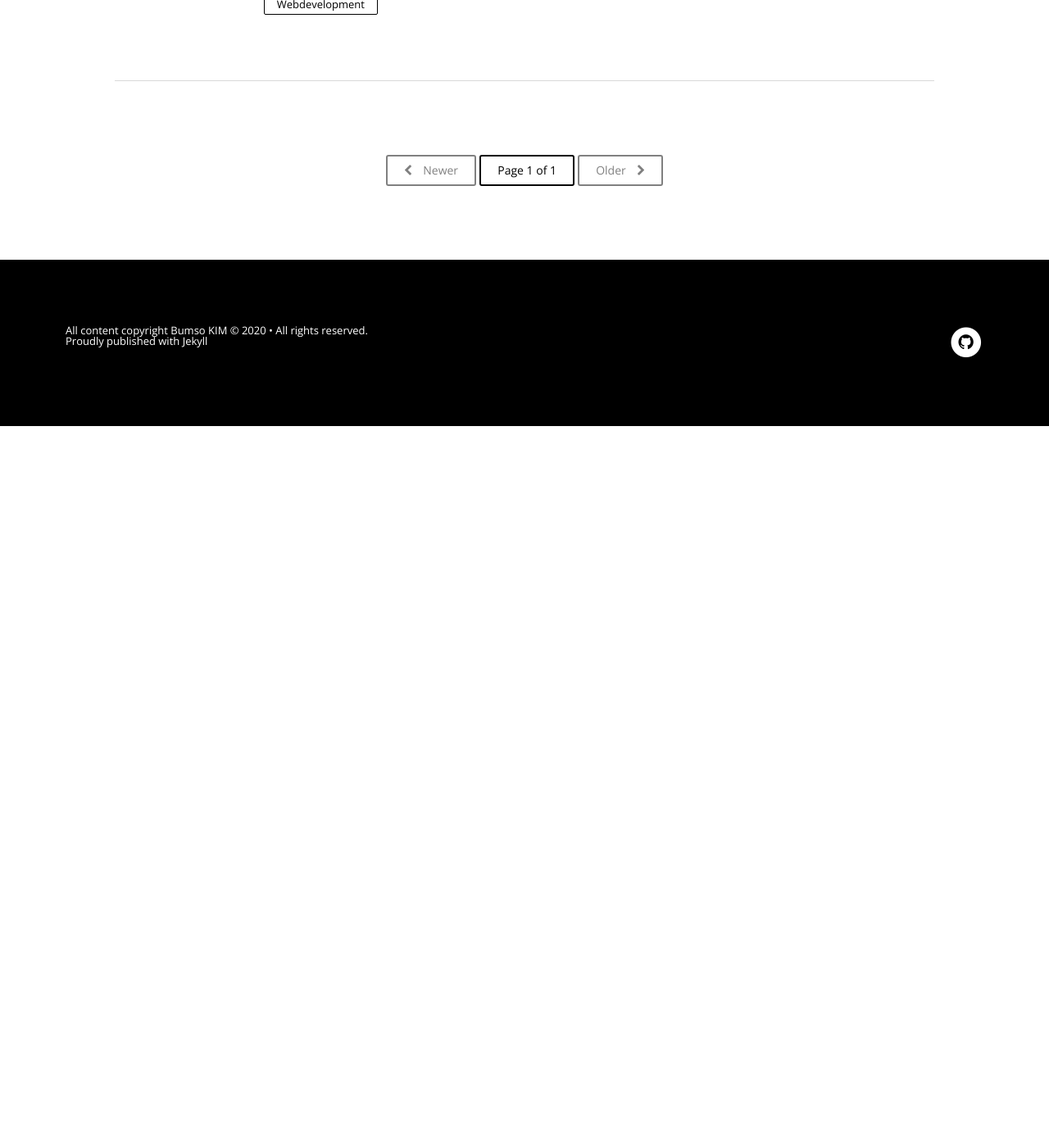
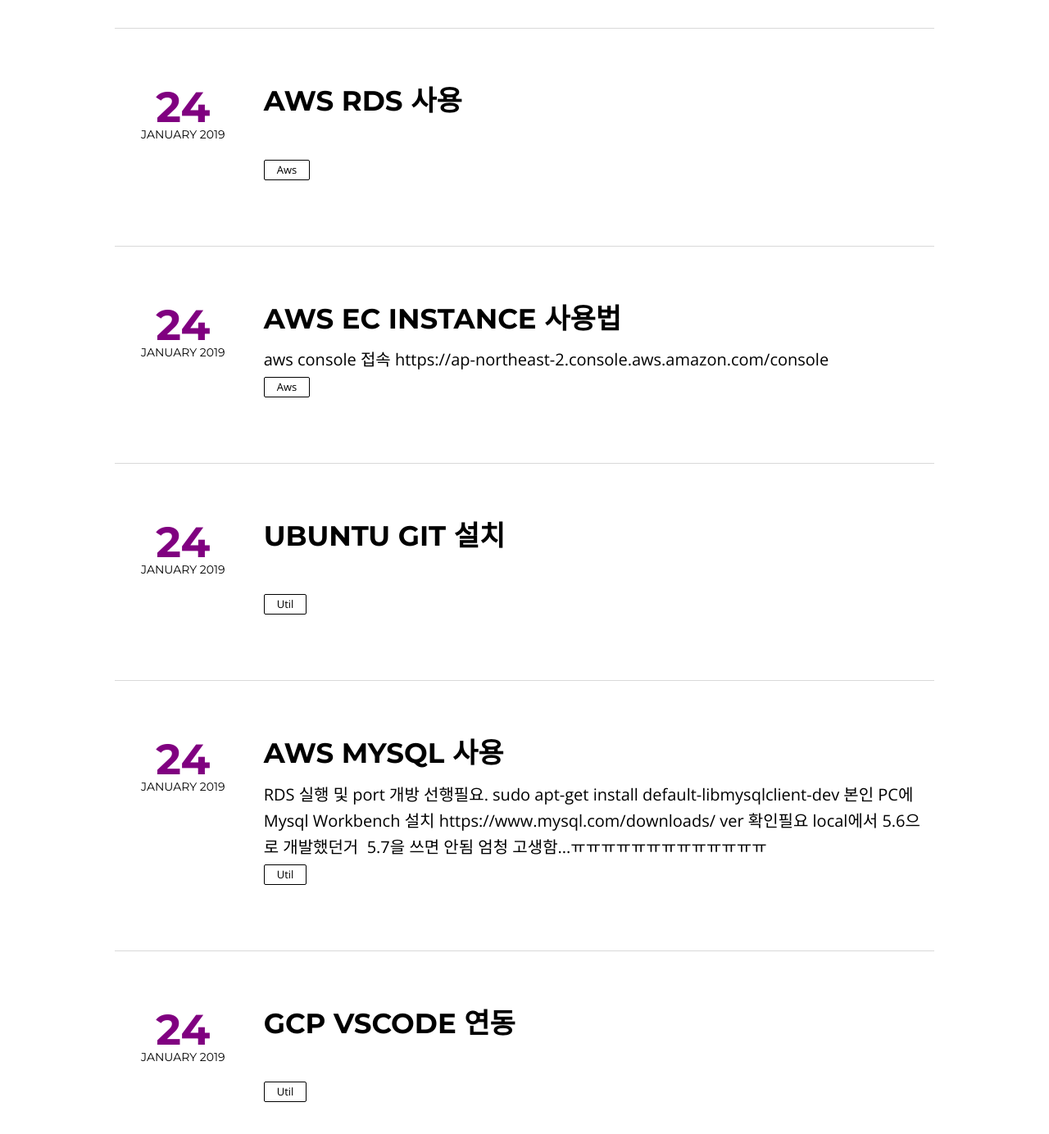
Before and after one commit to kimbumso/kimbumso.github.io, a Jekyll site: the page built from index.html, in a window 1280 px wide and 1400 px high, scrolled down 1696 px. Shown: the top 1384 px of the window at 82% size. Built offline with Jekyll 4.4.1, drawn with Linux system fonts in a browser that asks for light colours; nearby versions of some CDN libraries; the list of posts is cut into pages by our own code; before the commit the page ends 2216 px from its top, so only the background shows below that; some of the changed text lies outside the part shown.

```diff
--- /dev/null
+++ b/_posts/2019-01-24-Util_EBCLI.md
@@ -0,0 +1,33 @@
+---
+layout: post
+title: "EBCLI 설치"
+description:
+headline:
+modified: 2020-02-24
+category: Util
+tags: [jekyll]
+imagefeature:
+mathjax:
+chart:
+comments: true
+featured: true
+---
+
+<p><img src="https://adb-bucket3.s3.amazonaws.com/media/ckupload/2019/11/17/image_6vyZpDa.png" style="height:1080px; width:1920px" /></p>
+
+<p>https://github.com/aws/aws-elastic-beanstalk-cli-setup.git</p>
+
+<pre>
+./aws-elastic-beanstalk-cli-setup/scripts/bundled_installer 경로로 이동</pre>
+
+<h4><code>bundled_installer 실행</code></h4>
+
+<p><img src="https://adb-bucket3.s3.amazonaws.com/media/ckupload/2019/11/17/image_8E7zxpx.png" style="height:1080px; width:1920px" /></p>
+
+<p>&nbsp;</p>
+
+<p>&nbsp;</p>
+
+<p>&nbsp;</p>
+
+<p>&nbsp;</p>
--- /dev/null
+++ b/_posts/2019-01-24-Util_GCPVSCODE.md
@@ -0,0 +1,28 @@
+---
+layout: post
+title: "GCP VSCode 연동"
+description:
+headline:
+modified: 2020-02-24
+category: util
+tags: [jekyll]
+imagefeature:
+mathjax:
+chart:
+comments: true
+featured: true
+---
+
+<p><img src="https://adb-bucket3.s3.amazonaws.com/media/ckupload/2019/11/20/image.png" style="height:1080px; width:1920px" /></p>
+
+<p><img src="https://adb-bucket3.s3.amazonaws.com/media/ckupload/2019/11/20/image_5iVtpXu.png" style="height:1080px; width:1920px" /></p>
+
+<p><img src="https://adb-bucket3.s3.amazonaws.com/media/ckupload/2019/11/20/image_Syq5ncL.png" style="height:1080px; width:1920px" /></p>
+
+<p><img src="https://adb-bucket3.s3.amazonaws.com/media/ckupload/2019/11/20/image_SyrddgL.png" style="height:1080px; width:1920px" /></p>
+
+<p><img src="https://adb-bucket3.s3.amazonaws.com/media/ckupload/2019/11/20/image_jgDTL2T.png" style="height:1080px; width:1920px" /></p>
+
+<p>&nbsp;</p>
+
+<p><img src="https://adb-bucket3.s3.amazonaws.com/media/ckupload/2019/11/20/image_Y3Awf2Y.png" style="height:1080px; width:1920px" /></p>
--- /dev/null
+++ b/_posts/2019-01-24-Util_MYSQL.md
@@ -0,0 +1,34 @@
+---
+layout: post
+title: "AWS Mysql 사용"
+description:
+headline:
+modified: 2020-02-24
+category: Util
+tags: [jekyll]
+imagefeature:
+mathjax:
+chart:
+comments: true
+featured: true
+---
+
+<p>RDS 실행 및 port 개방 선행필요.</p>
+
+<p>sudo apt-get install default-libmysqlclient-dev</p>
+
+<p><img src="https://adb-bucket3.s3.amazonaws.com/media/ckupload/2019/11/17/image_kVB6v1t.png" style="height:1080px; width:1920px" /></p>
+
+<p>본인 PC에 Mysql Workbench 설치</p>
+
+<p><a href="https://www.mysql.com/downloads/">https://www.mysql.com/downloads/</a></p>
+
+<p>ver 확인필요 local에서&nbsp;5.6으로 개발했던거&nbsp;&nbsp;5.7을 쓰면&nbsp;안됨 엄청 고생함...ㅠㅠㅠㅠㅠㅠㅠㅠㅠㅠㅠㅠㅠ</p>
+
+<p><img src="https://adb-bucket3.s3.amazonaws.com/media/ckupload/2019/11/17/image_5TM4KEL.png" style="height:1080px; width:1920px" /></p>
+
+<p>&nbsp;</p>
+
+<p>&nbsp;</p>
+
+<p>&nbsp;</p>
--- /dev/null
+++ b/_posts/2019-01-24-Util_Ubuntu.md
@@ -0,0 +1,24 @@
+---
+layout: post
+title: "ubuntu Git 설치"
+description:
+headline:
+modified: 2020-02-24
+category: util
+tags: [jekyll]
+imagefeature:
+mathjax:
+chart:
+comments: true
+featured: true
+---
+
+<p><img src="https://adb-bucket3.s3.amazonaws.com/media/ckupload/2019/11/17/image_6iWHxmK.png" style="height:1080px; width:1920px" /></p>
+
+<p><img src="https://adb-bucket3.s3.amazonaws.com/media/ckupload/2019/11/17/image_XxfUEY5.png" style="height:1080px; width:1920px" /></p>
+
+<p><img src="https://adb-bucket3.s3.amazonaws.com/media/ckupload/2019/11/17/image_HQCbV2O.png" style="height:1080px; width:1920px" /></p>
+
+<p>&nbsp;</p>
+
+<p>&nbsp;</p>
--- a/_posts/2019-01-24-aws_01.md
+++ b/_posts/2019-01-24-aws_01.md
@@ -4,7 +4,7 @@ title: "AWS EC instance 사용법"
 description:
 headline:
 modified: 2020-02-24
-category: Util
+category: AWS
 tags: [jekyll]
 imagefeature:
 mathjax:
--- /dev/null
+++ b/_posts/2019-01-24-aws_02.md
@@ -0,0 +1,44 @@
+---
+layout: post
+title: "AWS RDS 사용"
+description:
+headline:
+modified: 2020-02-24
+category: AWS
+tags: [jekyll]
+imagefeature:
+mathjax:
+chart:
+comments: true
+featured: true
+---
+
+<p><img src="https://adb-bucket3.s3.amazonaws.com/media/ckupload/2019/11/16/image_i1JDZI9.png" style="height:1080px; width:1920px" /></p>
+
+<p><img src="https://adb-bucket3.s3.amazonaws.com/media/ckupload/2019/11/16/image_W9YjnJ9.png" style="height:1080px; width:1920px" /></p>
+
+<p><img src="https://adb-bucket3.s3.amazonaws.com/media/ckupload/2019/11/16/image_0Je34qK.png" style="height:1080px; width:1920px" /></p>
+
+<p><img src="https://adb-bucket3.s3.amazonaws.com/media/ckupload/2019/11/16/image_siMSCLM.png" style="height:1080px; width:1920px" /></p>
+
+<p><img src="https://adb-bucket3.s3.amazonaws.com/media/ckupload/2019/11/16/image_XAUJWsb.png" style="height:1080px; width:1920px" /></p>
+
+<p><img src="https://adb-bucket3.s3.amazonaws.com/media/ckupload/2019/11/16/image_CpKIz3F.png" style="height:1080px; width:1920px" /></p>
+
+<p><img src="https://adb-bucket3.s3.amazonaws.com/media/ckupload/2019/11/16/image_WwmnSwu.png" style="height:1080px; width:1920px" /></p>
+
+<p><img src="https://adb-bucket3.s3.amazonaws.com/media/ckupload/2019/11/16/image_x9TNNlS.png" style="height:1080px; width:1920px" /></p>
+
+<p>&nbsp;</p>
+
+<p><img src="https://adb-bucket3.s3.amazonaws.com/media/ckupload/2019/11/16/image_k4Z2k9D.png" style="height:1080px; width:1920px" /></p>
+
+<p><img src="https://adb-bucket3.s3.amazonaws.com/media/ckupload/2019/11/16/image_0Cut3SN.png" style="height:1080px; width:1920px" /></p>
+
+<p>&nbsp;</p>
+
+<p><img src="https://adb-bucket3.s3.amazonaws.com/media/ckupload/2019/11/16/image_Po3rfOk.png" style="height:1080px; width:1920px" /></p>
+
+<p>&nbsp;</p>
+
+<p><img src="https://adb-bucket3.s3.amazonaws.com/media/ckupload/2019/11/16/image_blK2kwD.png" style="height:1080px; width:1920px" /></p>
```
Also changed, not shown: _posts/2019-01-24-DataScience_TF2_0.md (added, +52 -0 lines), _posts/2019-01-24-GCP_01.md (added, +72 -0 lines), _posts/2019-01-24-GCP_02.md (added, +28 -0 lines), _posts/2019-01-24-GCP_03.md (added, +22 -0 lines), _posts/2019-01-24-GCP_04.md (added, +32 -0 lines), _posts/2019-01-24-GCP_05.md (added, +52 -0 lines), _posts/2019-01-24-GCP_06.md (added, +20 -0 lines), _posts/2019-01-24-GCP_07.md (added, +20 -0 lines), _posts/2019-01-24-Util_CUDA1.md (added, +98 -0 lines), _posts/2019-01-24-Util_CUDA2.md (added, +88 -0 lines), _posts/2019-01-24-aws_03.md (added, +22 -0 lines), _posts/2019-01-24-python_VM.md (added, +26 -0 lines).
